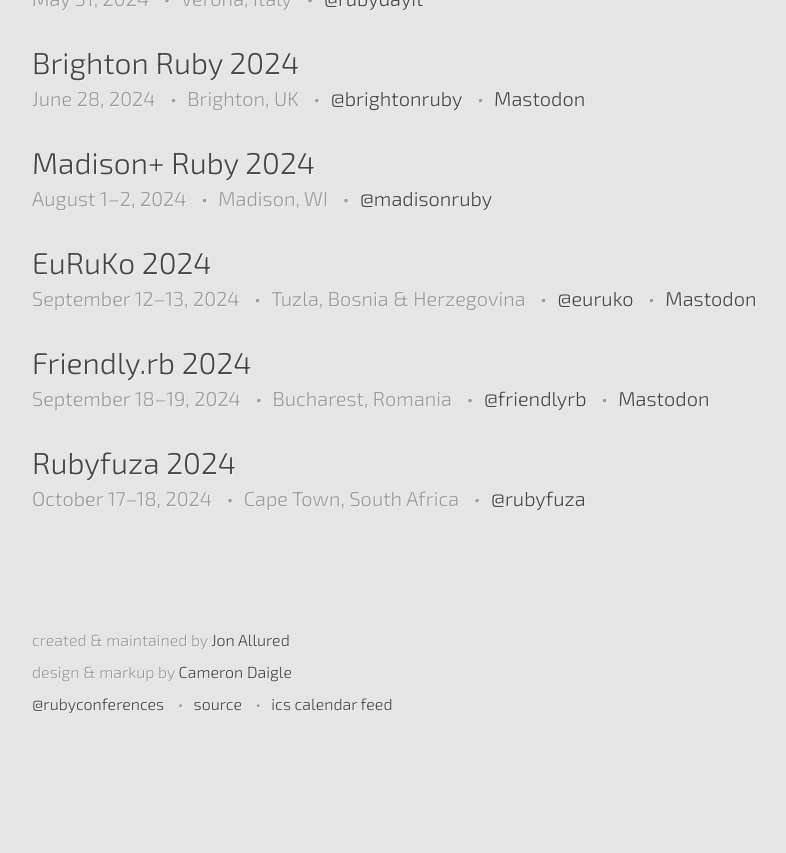
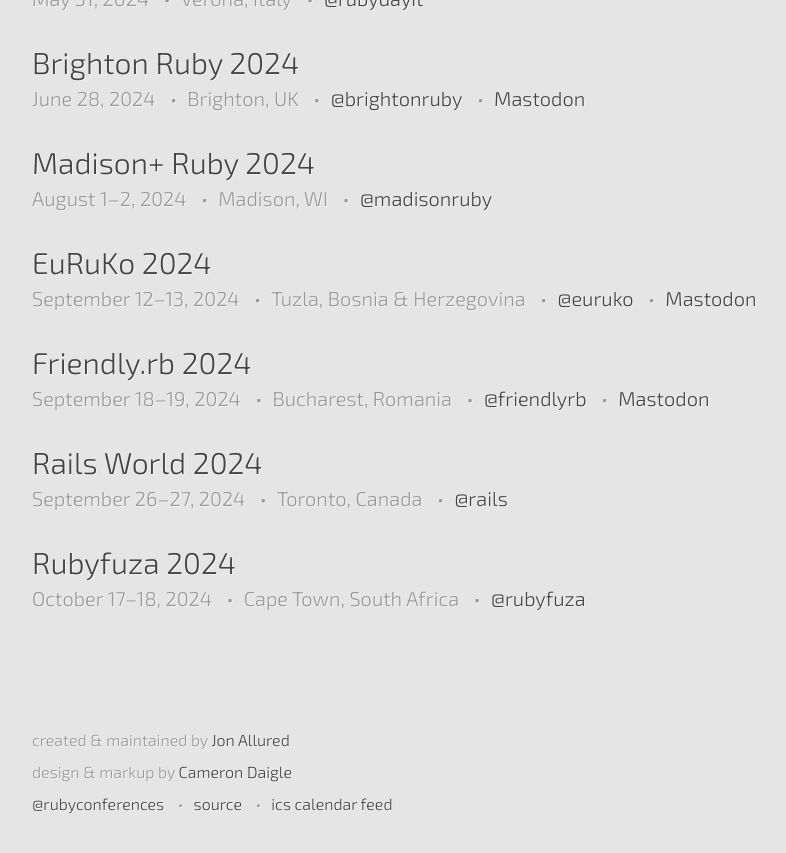
Before and after one commit to ruby-conferences/ruby-conferences.github.io, a Jekyll site: the page built from index.html, in a window 1280 px wide and 900 px high, scrolled down 1418 px. Shown: the top 853 px of the window, without its empty margins (208-994 px from the left). Built offline with Jekyll 4.4.1, drawn with Linux system fonts in a browser that asks for light colours; before the commit the page ends 2218 px from its top, so only the background shows below that.

Commit message:
Add Rails Word 2024 (#550)

```diff
--- a/_data/conferences.yml
+++ b/_data/conferences.yml
@@ -2514,6 +2514,13 @@
   twitter: friendlyrb
   mastodon: https://ruby.social/@friendlyrb
 
+- name: Rails World 2024
+  location: Toronto, Canada
+  start_date: 2024-09-26
+  end_date: 2024-09-27
+  url: https://rubyonrails.org/world
+  twitter: rails
+
 - name: Rubyfuza 2024
   location: Cape Town, South Africa
   start_date: 2024-10-17
```
